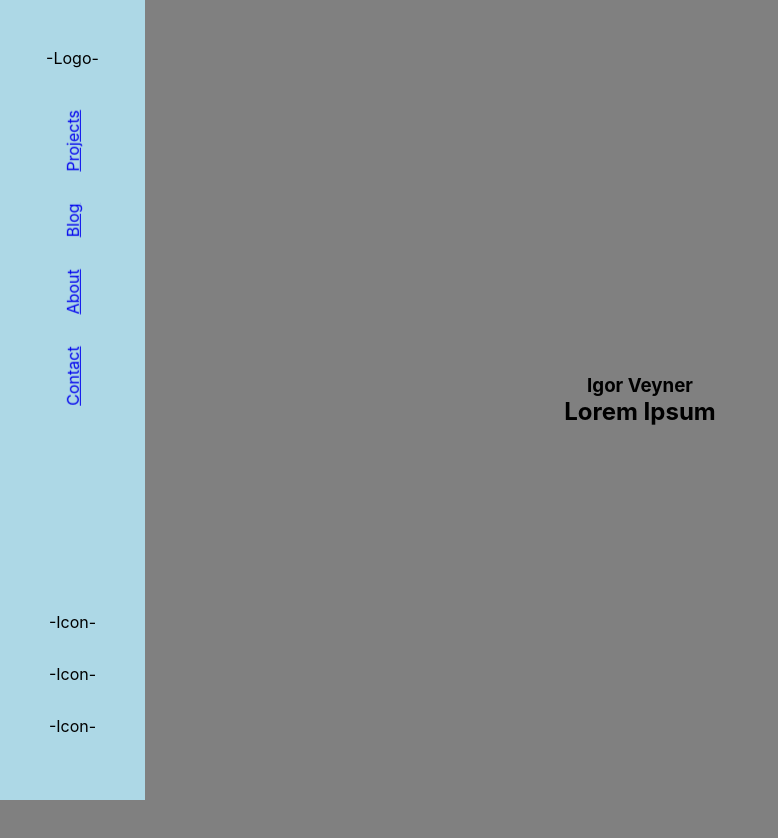
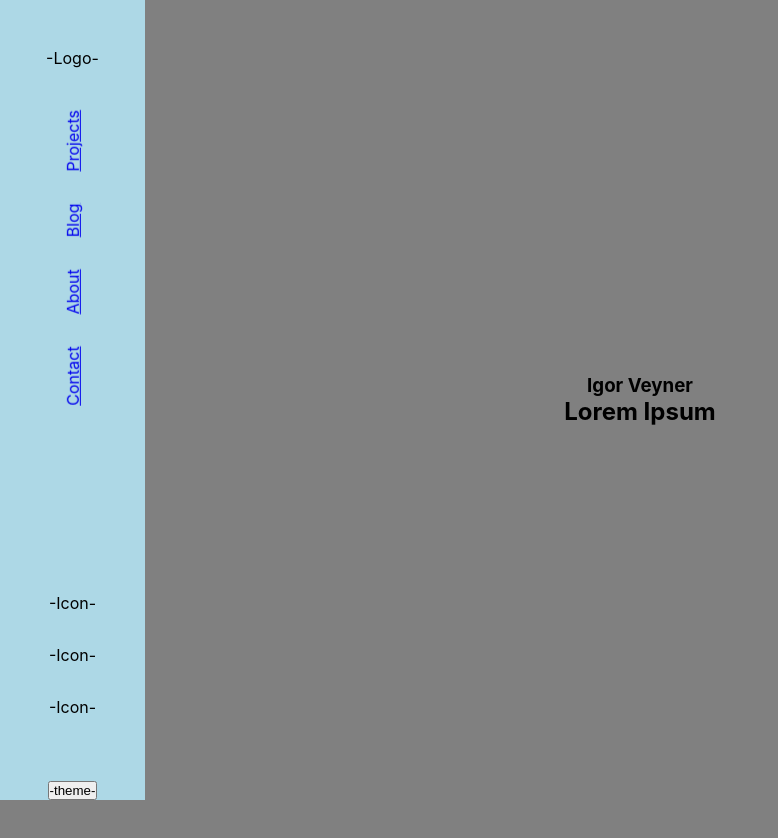
Before and after one commit to IgoVeyner/portfolio, a React (Create React App) app: page / in a window 1280 px wide. Shown: the top 838 px of the page, without its empty margins (0-778 px from the left). Built offline with nearby package versions, Linux system fonts and the light colour scheme.

Commit message:
add themeButton component and render

```diff
--- a/src/components/Header/index.js
+++ b/src/components/Header/index.js
@@ -4,6 +4,7 @@ import './index.css'
 import Logo from '../Logo'
 import Nav from '../Nav'
 import MenuButton from '../MenuButton'
+import ThemeButton from '../ThemeButton'
 import MobileNav from '../MobileNav'
 
 const Header = () => {
@@ -26,6 +27,7 @@ const Header = () => {
       <Nav />
       { menuExpanded !== "unmounted" ?  <MobileNav menuExpanded={menuExpanded} /> : null }
       <MenuButton toggleMenu={toggleMenu} />
+      <ThemeButton />
     </header>
   )
 }
--- /dev/null
+++ b/src/components/ThemeButton/index.js
@@ -0,0 +1,14 @@
+import './index.css'
+
+const ThemeButton = ({ toggleTheme }) => {
+  return (
+    <button
+      className="theme-button"
+      onClick={null}
+      >
+      -theme-
+    </button>
+  )
+}
+
+export default ThemeButton
```
Also changed, not shown: src/components/ThemeButton/index.css (added).
